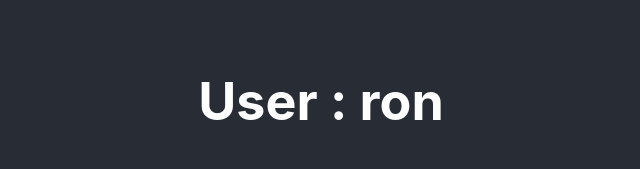
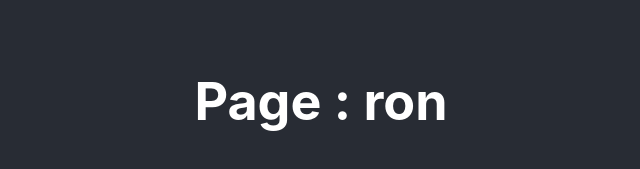
Before and after one commit to ronbersh-is/reco-app, a React (Create React App) app: page / in a window 1280 px wide. Shown: the part 299-468 px from the top of the page, without its empty margins (319-959 px from the left). Built offline with nearby package versions, Linux system fonts and the light colour scheme.

Commit message:
small fix

```diff
--- a/src/App.tsx
+++ b/src/App.tsx
@@ -1,13 +1,13 @@
 import React from "react";
 import logo from "./logo.svg";
 import "./App.css";
-import { User } from "./pages/user";
+import { Page } from "./pages/Page";
 
 function App() {
   return (
     <div className="App">
       <div className="App-main">
-        <User></User>
+        <Page />
       </div>
     </div>
   );
--- a/src/pages/user.tsx
+++ b/src/pages/Page.tsx
@@ -1,6 +1,6 @@
 import React, { useState, useEffect } from "react";
 
-export const User: React.FC = () => {
+export const Page: React.FC = () => {
   const [name, setName] = useState<string>("");
 
   useEffect(() => {
@@ -10,7 +10,7 @@ export const User: React.FC = () => {
   return (
     <>
       <div>
-        <h1>User : {name} </h1>
+        <h1>Page : {name} </h1>
       </div>
     </>
   );
```
